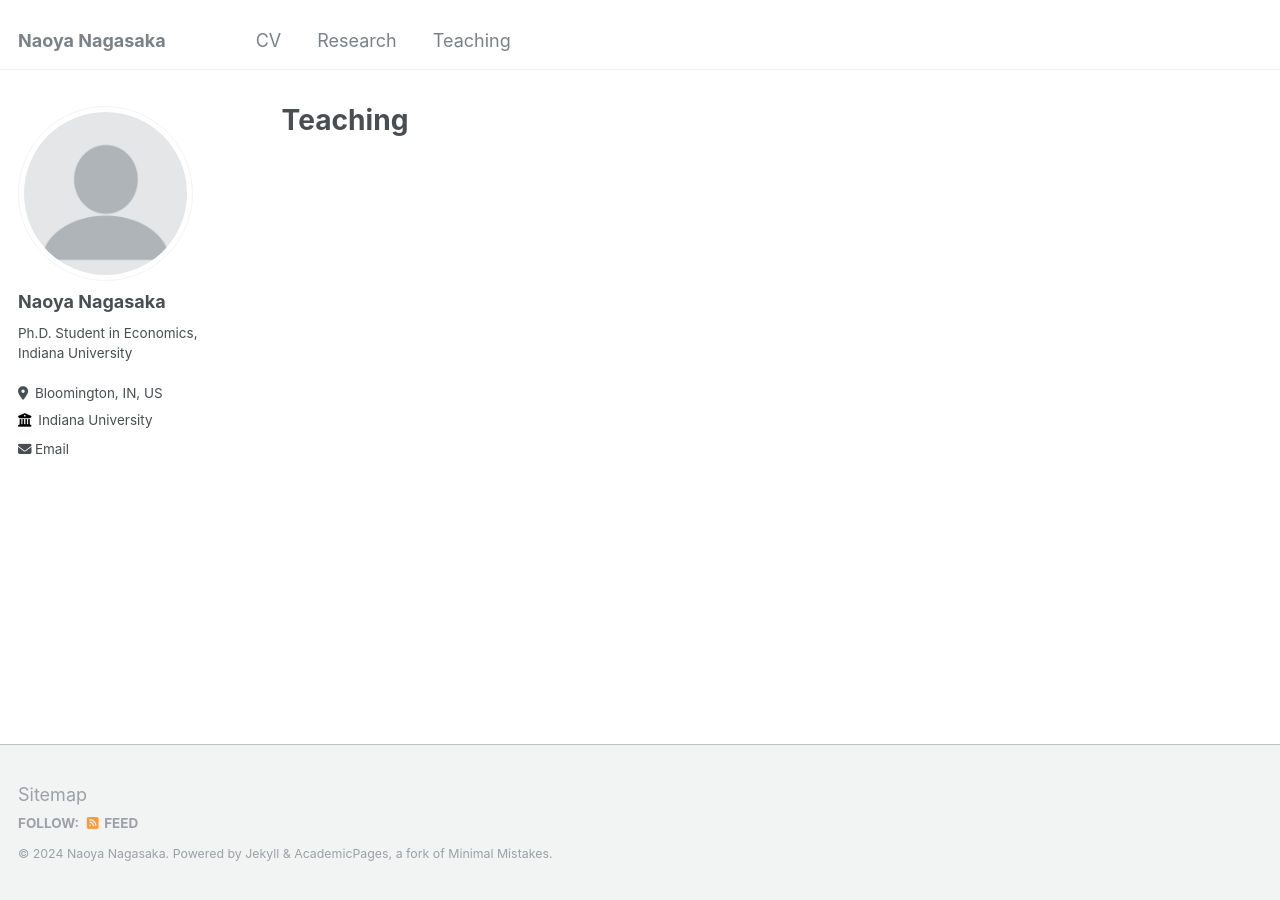
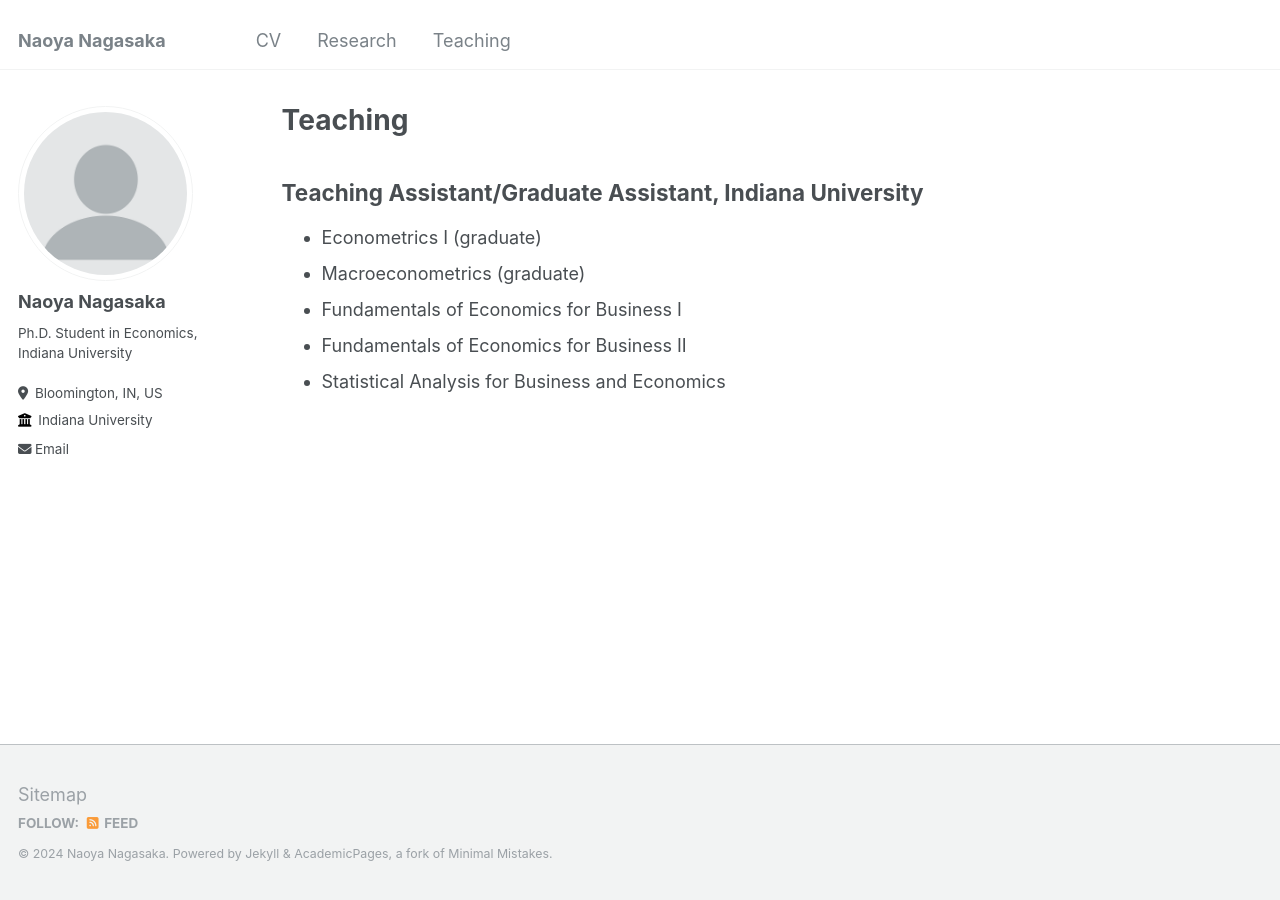
Before and after one commit to naonagas/naonagas.github.io, a Jekyll site: the page built from _pages/teaching.html, in a window 1280 px wide. Built offline with Jekyll 4.4.1, drawn with Linux system fonts in a browser that asks for light colours.

Commit message:
Update teaching.html

```diff
--- a/_pages/teaching.html
+++ b/_pages/teaching.html
@@ -4,3 +4,12 @@ title: "Teaching"
 permalink: /teaching/
 author_profile: true
 ---
+
+<h2>Teaching Assistant/Graduate Assistant, Indiana University</h2>
+<ul>
+  <li>Econometrics I (graduate)</li>
+  <li>Macroeconometrics (graduate)</li>
+  <li>Fundamentals of Economics for Business I</li>
+  <li>Fundamentals of Economics for Business II</li>
+  <li>Statistical Analysis for Business and Economics</li>
+</ul>
```
